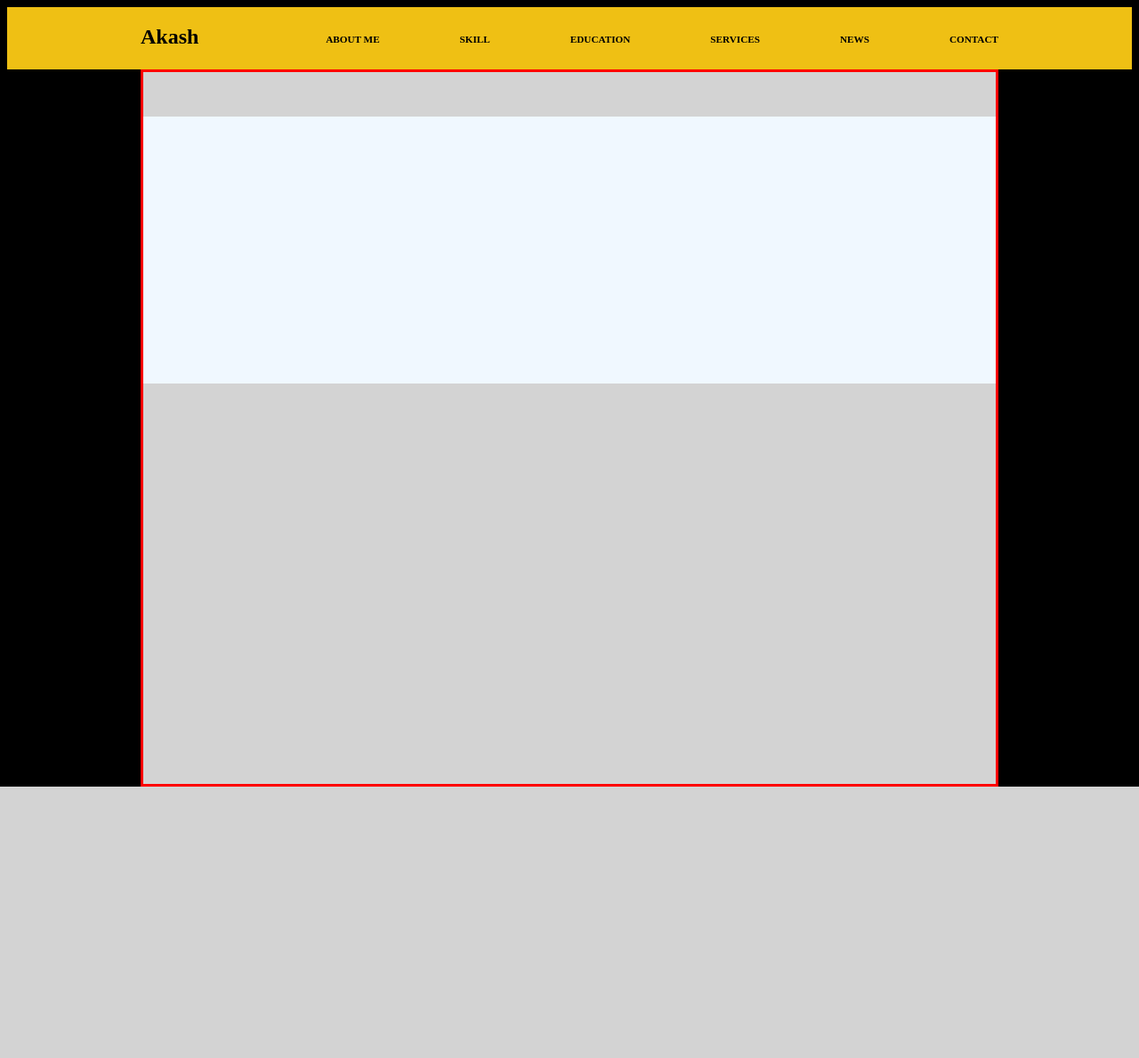
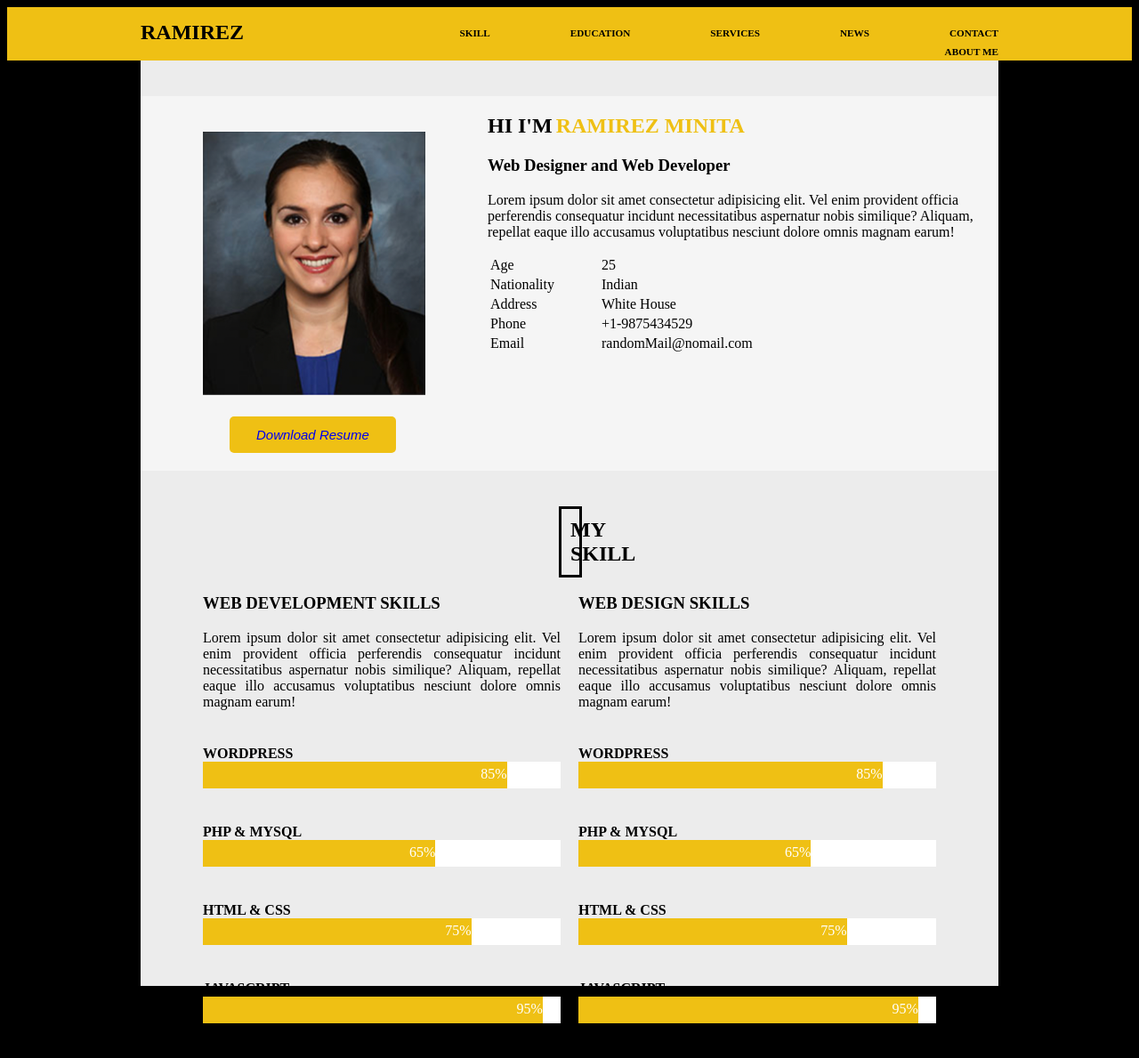
Before and after one commit to akash3gtm/Learning, a PHP site: page / in a window 1280 px wide. Shown: the whole page at 89% size. Before the commit the page ends 884 px from the top, so only its background shows below. Run offline with PHP 8.4, Linux system fonts and the light colour scheme.

Commit message:
complete

```diff
--- a/index.html
+++ b/index.html
@@ -10,7 +10,7 @@
   <header>
     <div class="heading">
       <div class="name">
-        <h2>Akash</h2>
+        <h2>RAMIREZ</h2>
       </div>
       <div class="list">
         <ul>
@@ -26,10 +26,130 @@
   </header>
   <div class="home">
     <div class="details">
+      <div class="pic">
+        <img src="PP.png" width="250" />
+        <button class="btn">
+          <a href="Resume.pdf" download="Resume.pdf">Download Resume</a>
+        </button>
+      </div>
+      <div class="bio">
+        <div class="hi"><h2>HI I'M</h2></div>
+        <div id="name"><h2>RAMIREZ MINITA</h2></div>
+        <h3>Web Designer and Web Developer</h3>
+        <p>
+          Lorem ipsum dolor sit amet consectetur adipisicing elit. Vel enim provident officia perferendis consequatur incidunt necessitatibus aspernatur nobis similique? Aliquam, repellat eaque illo accusamus voluptatibus nesciunt dolore omnis magnam earum!
+        </p>
+        <table>
+          <tr>
+            <td class="l">Age</td>
+            <td class="r">25</tdclass>
+          </tr>
+          <tr>
+            <td class="l">Nationality</td>
+            <td class="r">Indian</td>
+          </tr>
+          <tr>
+            <td class="l">Address</td>
+            <td class="r">White House</td>
+          </tr>
+          <tr>
+            <td class="l">Phone</td>
+            <td class="r">+1-9875434529</td>
+          </tr>
+          <tr>
+            <td class="l">Email</td>
+            <td class="r">randomMail@nomail.com</td>
+          </tr>
+        </table>
+      </div>
+    </div>
 
-    </div>
     <div class="skills">
-
+      <div class="mySkill">
+        <h2>MY SKILL</h2>
+      </div>
+      <div class="allSkills">
+        <div class="left">
+          <div id="boxl">
+            <h3>WEB DEVELOPMENT SKILLS</h3>
+            <p>
+              Lorem ipsum dolor sit amet consectetur adipisicing elit. Vel enim provident officia perferendis consequatur incidunt necessitatibus aspernatur nobis similique? Aliquam, repellat eaque illo accusamus voluptatibus nesciunt dolore omnis magnam earum!
+            </p>
+            <h4>
+              WORDPRESS
+            </h4>
+            <div class="box">
+              <div class="progress" style="width:85%">
+                <div class="text">85%</div>
+              </div>
+            </div>
+            <h4>
+              PHP & MYSQL
+            </h4>
+            <div class="box">
+              <div class="progress" style="width:65%">
+                <div class="text">65%</div>
+              </div>
+            </div>
+            <h4>
+              HTML & CSS
+            </h4>
+            <div class="box">
+              <div class="progress" style="width:75%">
+                <div class="text">75%</div>
+              </div>
+            </div>
+            <h4>
+              JAVASCRIPT
+            </h4>
+            <div class="box">
+              <div class="progress" style="width:95%">
+                <div class="text">95%</div>
+              </div>
+            </div>
+          </div>
+        </div>
+        <div class="right">
+          <div id = "boxr">
+            <h3>WEB DESIGN SKILLS</h3>
+            <p>
+              Lorem ipsum dolor sit amet consectetur adipisicing elit. Vel enim provident officia perferendis consequatur incidunt necessitatibus aspernatur nobis similique? Aliquam, repellat eaque illo accusamus voluptatibus nesciunt dolore omnis magnam earum!
+            </p>
+            <h4>
+              WORDPRESS
+            </h4>
+            <div class="box">
+              <div class="progress" style="width:85%">
+                <div class="text">85%</div>
+              </div>
+            </div>
+            <h4>
+              PHP & MYSQL
+            </h4>
+            <div class="box">
+              <div class="progress" style="width:65%">
+                <div class="text">65%</div>
+              </div>
+            </div>
+            <h4>
+              HTML & CSS
+            </h4>
+            <div class="box">
+              <div class="progress" style="width:75%">
+                <div class="text">75%</div>
+              </div>
+            </div>
+            <h4>
+              JAVASCRIPT
+            </h4>
+            <div class="box">
+              <div class="progress" style="width:95%">
+                <div class="text">95%</div>
+              </div>
+            </div>
+          </div>
+        </div>
+      </div>
     </div>
   </div>
   <body>
--- a/main.css
+++ b/main.css
@@ -1,15 +1,14 @@
 html{
-    height: 100%;
+    height: 130%;
 }
 body {
     background-color: black;
     height: 100%;
-    overflow-y: hidden;
 }
 
 header{
     background-color: rgb(239, 192, 20);
-    height: 70px;
+    height: 60px;
 }
 
 .heading{
@@ -22,7 +21,7 @@
 }
 
 .name h2{
-    margin-top: 20px;
+    margin-top: 15px;
 }
 
 li a{
@@ -42,7 +41,7 @@
 }
 
 .list li{
-    margin-top: 10px;
+    margin-top: 3px;
     margin-left: 90px;
     float: right;
     list-style-type: none;
@@ -52,16 +51,138 @@
 .home{
     margin: 0 150px;
     height: 100%;
-    background-color: lightgrey;
-    border: solid;
-    border-color: red;
+    background-color: rgb(236, 236, 236);
     display: flex;
     flex-direction: column;
 }
 
 
 .details{
-    margin-top: 50px;
-    background-color:aliceblue;
-    flex: 0.4;
+    margin-top: 40px;
+    margin-bottom: 40px;
+    background-color:whitesmoke;
+    flex: 0.9;
+    display: flex;
 }
+
+.pic{
+    flex: 0.3;
+}
+
+.pic img{
+    margin:40px 70px;
+    margin-bottom: 0;
+}
+
+.btn{
+    margin: 20px 100px;
+    background-color: rgb(239, 192, 20);
+    border-radius: 5px;
+    border-width: 0;
+    padding: 12px 30px;
+    cursor: pointer;
+    font-size: 15px;
+    font-style: italic;
+}
+
+
+*:link{
+    text-decoration: none;
+}
+
+*:visited{
+    color: black;
+}
+
+.bio{
+    flex: 0.7;
+}
+
+.hi, #name{
+    margin: 0px;
+    display: inline-block;
+}
+#name h2{
+    color: rgb(239, 192, 20);
+}
+
+.bio h3{
+    margin-top: 0px;
+}
+
+.r{
+    padding-left: 50px;
+}
+
+.skills{
+    flex: auto;
+    display: flex;
+    flex-direction: column;
+}
+
+.mySkill{
+    flex: 0.2;
+    text-align: center;
+}
+.mySkill h2{
+    margin: 0 470px;
+    padding: 10px;
+    border: black;
+    border-style: solid;
+}
+
+.allSkills{
+    margin: 0 0;
+    padding: 0 0;
+    flex: auto;
+    display: flex;
+}
+
+.left{
+    flex: 0.5;
+}
+
+#boxl{
+    margin-left: 70px;
+    margin-right: 10px;
+    height: 100%;
+}
+
+#boxl p{
+    text-align: justify;
+}
+
+h4{
+    margin-top: 40px;
+    margin-bottom: 0px;
+}
+
+.right{
+    flex: 0.5;
+}
+
+#boxr{
+    margin-left: 10px;
+    margin-right: 70px;
+    height: 100%;
+}
+
+#boxr p{
+    text-align: justify;
+}
+
+.box{
+    background-color: white;
+    height: 30px;
+    margin-bottom: 20px;
+}
+
+.progress{
+    background-color: rgb(239, 192, 20);
+    height: 100%;
+}
+.text{
+    padding-top: 5px;
+    color: white;
+    text-align: right;
+}
```
Also changed, not shown: PP.png (added), main.js (deleted), 1 other file.
